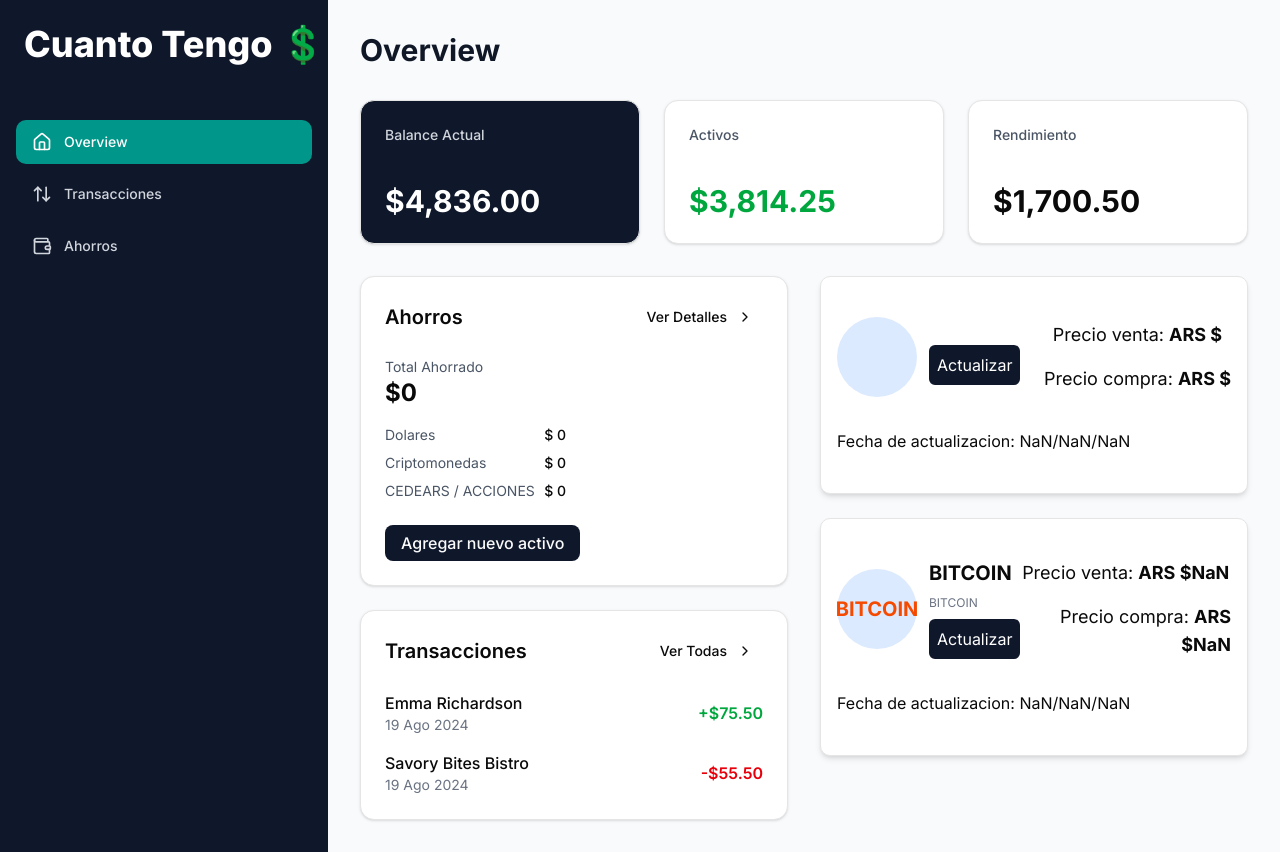
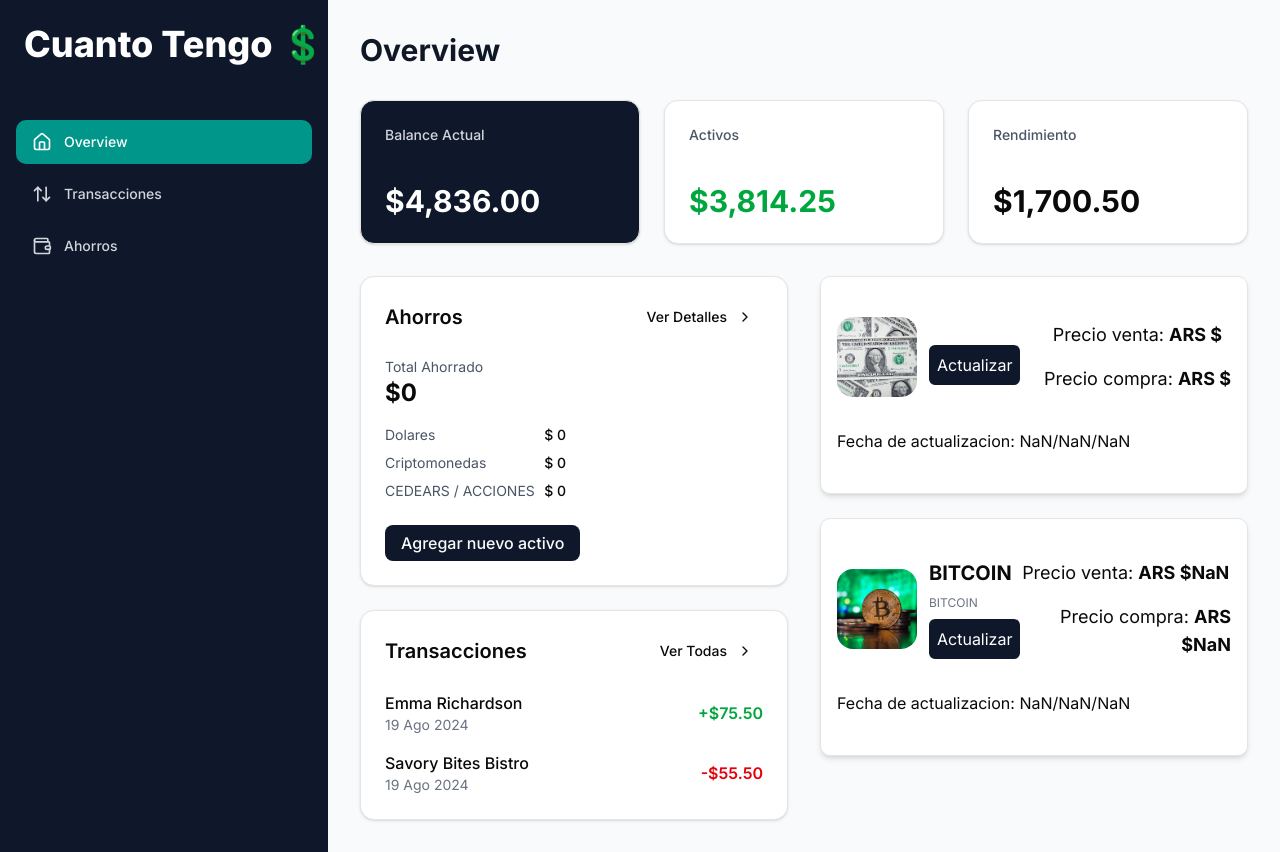
Before and after one commit to Whoiamx/cuanto-tengo, a Next.js app: page / in a window 1280 px wide. Both pictures are taken after a click on the button "Agregar nuevo activo". Built offline with nearby package versions, Linux system fonts and the light colour scheme; no server answers.

Commit message:
finish 07-08-2025

```diff
--- a/app/components/CurrencyTiker.tsx
+++ b/app/components/CurrencyTiker.tsx
@@ -36,14 +36,20 @@ export function CurrencyTicker({
       <CardContent className="p-4">
         <div className="flex items-center justify-between">
           <div className="flex items-center space-x-3">
-            <div className="w-20 h-20 bg-blue-100 rounded-full flex items-center justify-center">
-              <span
-                className={`text-xl font-bold ${
-                  logo === "bitcoin" ? "text-orange-600" : "text-blue-600"
-                } `}
-              >
-                {moneda}
-              </span>
+            <div className="w-20 h-20 bg-blue-300 rounded-full flex items-center justify-center">
+              {logo === "bitcoin" ? (
+                <img
+                  src="/btc.avif"
+                  alt="Bitcoin"
+                  className="w-full h-full object-cover rounded-2xl"
+                />
+              ) : (
+                <img
+                  src="/dolar.avif"
+                  alt="Otra moneda"
+                  className="w-full h-full object-cover rounded-2xl"
+                />
+              )}
             </div>
             <div className="flex flex-col gap-2">
               <p className="font-bold text-xl">{moneda}</p>
--- a/app/components/Overview.tsx
+++ b/app/components/Overview.tsx
@@ -108,7 +108,7 @@ export function Overview() {
             compra={formatearValor(criptoData.data?.ask)}
             fechaActualizacion={data?.fechaActualizacion}
             isLoading={criptoData.isLoading}
-            refetch={refetch}
+            refetch={criptoData.refetch}
             logo="bitcoin"
           />
         </div>
```
Also changed, not shown: public/btc.avif (added), public/dolar.avif (added).
